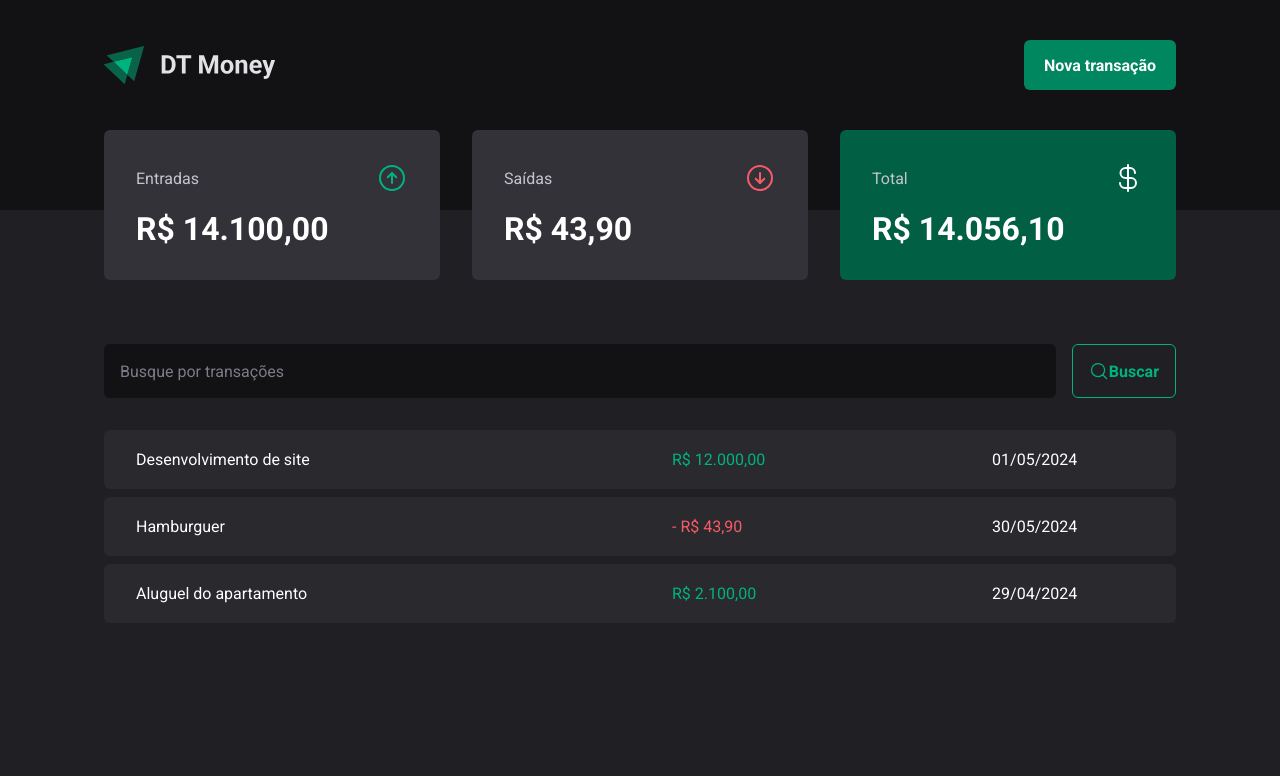
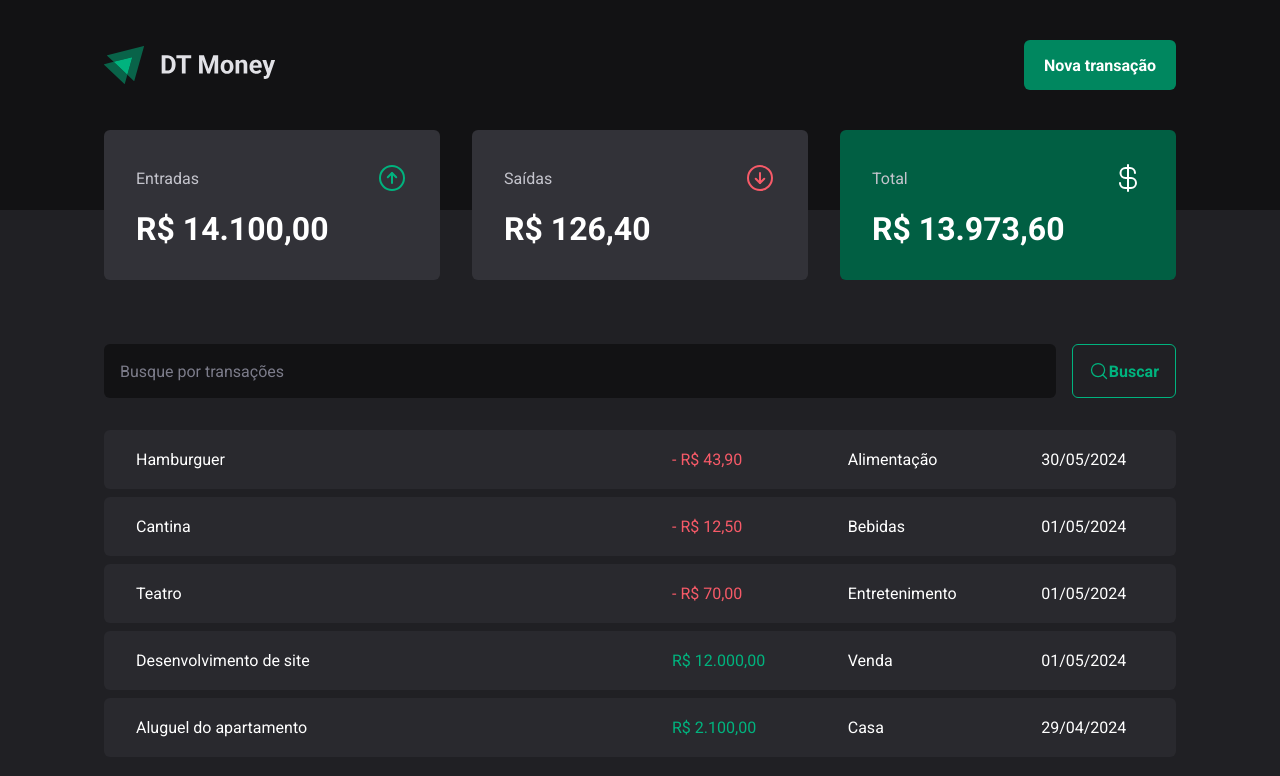
Before and after one commit to lamenkazu/03-consume-api-and-performance-in-react, a React (Vite) app: page / in a window 1280 px wide. Shown: the top 776 px of the page. Built offline with nearby package versions, Linux system fonts and the light colour scheme; data requests are answered from the project's data file.

Commit message:
✨ Criando nova transação

```diff
--- a/server.json
+++ b/server.json
@@ -4,7 +4,7 @@
       "id": 1,
       "description": "Desenvolvimento de site",
       "type": "income",
-            "caegory": "Venda",
+      "category": "Venda",
       "price": 12000,
       "createdAt": "2024-05-01T11:03:12.705Z"
     },
@@ -12,17 +12,33 @@
       "id": 2,
       "description": "Hamburguer",
       "type": "outcome",
-            "caegory": "Alimentação",
-            "price": 43.90,
+      "category": "Alimentação",
+      "price": 43.9,
       "createdAt": "2024-05-30T11:03:12.705Z"
     },
     {
       "id": 3,
       "description": "Aluguel do apartamento",
       "type": "income",
-            "caegory": "Casa",
+      "category": "Casa",
       "price": 2100,
       "createdAt": "2024-04-29T11:03:12.705Z"
+    },
+    {
+      "description": "Teatro",
+      "price": 70,
+      "category": "Entretenimento",
+      "type": "outcome",
+      "createdAt": "2024-05-01T19:26:39.074Z",
+      "id": 4
+    },
+    {
+      "description": "Cantina",
+      "price": 12.5,
+      "category": "Bebidas",
+      "type": "outcome",
+      "createdAt": "2024-05-01T19:45:06.831Z",
+      "id": 5
     }
   ]
 }
--- a/src/Components/NewTransactionModal/index.tsx
+++ b/src/Components/NewTransactionModal/index.tsx
@@ -10,6 +10,8 @@ import { ArrowCircleDown, ArrowCircleUp, X } from "phosphor-react";
 import { z } from "zod";
 import { Controller, useForm } from "react-hook-form";
 import { zodResolver } from "@hookform/resolvers/zod";
+import { useContext } from "react";
+import { TransactionsContext } from "../../contexts/TransactionsContext";
 
 const newTransactionFormSchema = z.object({
   description: z.string(),
@@ -17,22 +19,32 @@ const newTransactionFormSchema = z.object({
   category: z.string(),
   type: z.enum(["income", "outcome"]),
 });
-type NEwTransactionFormInputs = z.infer<typeof newTransactionFormSchema>;
+type NewTransactionFormInputs = z.infer<typeof newTransactionFormSchema>;
 
 export const NewTransactionModal = () => {
+  const { createTransaction } = useContext(TransactionsContext);
+
   const {
+    register,
     control,
-    register,
+    reset,
     handleSubmit,
     formState: { isSubmitting },
-  } = useForm<NEwTransactionFormInputs>({
+  } = useForm<NewTransactionFormInputs>({
     resolver: zodResolver(newTransactionFormSchema),
   });
 
-  const handleCreateNewTransaction = async (data: NEwTransactionFormInputs) => {
-    await new Promise((resolve) => setTimeout(resolve, 2000));
+  const handleCreateNewTransaction = async (data: NewTransactionFormInputs) => {
+    const { description, price, category, type } = data;
 
-    console.log(data);
+    await createTransaction({
+      description,
+      price,
+      category,
+      type,
+    });
+
+    reset();
   };
 
   return (
@@ -55,6 +67,7 @@ export const NewTransactionModal = () => {
             <input
               type="number"
               placeholder="Preço"
+              step={0.01}
               required
               {...register("price", { valueAsNumber: true })}
             />
--- a/src/contexts/TransactionsContext.tsx
+++ b/src/contexts/TransactionsContext.tsx
@@ -1,5 +1,10 @@
 import { createContext, ReactNode, useEffect, useState } from "react";
 import { jsonServerApi } from "../lib/axios";
+
+export const TransactionsContext = createContext({} as TransactionContextType);
+interface TransactionsProviderProps {
+  children: ReactNode;
+}
 
 interface Transaction {
   id: number;
@@ -10,15 +15,17 @@ interface Transaction {
   createdAt: string;
 }
 
+interface CreateTransactionInput {
+  description: string;
+  price: number;
+  category: string;
+  type: "income" | "outcome";
+}
+
 interface TransactionContextType {
   transactions: Transaction[];
   fetchTransactions: (query: string) => Promise<void>;
-}
-
-export const TransactionsContext = createContext({} as TransactionContextType);
-
-interface TransactionsProviderProps {
-  children: ReactNode;
+  createTransaction: (data: CreateTransactionInput) => Promise<void>;
 }
 
 export const TransactionsProvider = ({
@@ -26,9 +33,24 @@ export const TransactionsProvider = ({
 }: TransactionsProviderProps) => {
   const [transactions, setTransactions] = useState<Transaction[]>([]);
 
+  const createTransaction = async (data: CreateTransactionInput) => {
+    const { category, description, price, type } = data;
+    const response = await jsonServerApi.post("/transactions", {
+      description,
+      price,
+      category,
+      type,
+      createdAt: new Date(),
+    });
+
+    setTransactions((prevState) => [response.data, ...prevState]);
+  };
+
   const fetchTransactions = async (query?: string) => {
     const response = await jsonServerApi.get("/transactions", {
       params: {
+        _sort: "createdAt",
+        _order: "desc",
         q: query,
       },
     });
@@ -45,6 +67,7 @@ export const TransactionsProvider = ({
       value={{
         transactions,
         fetchTransactions,
+        createTransaction,
       }}
     >
       {children}
```
Lines whose indentation alone changed are shown as unchanged.
